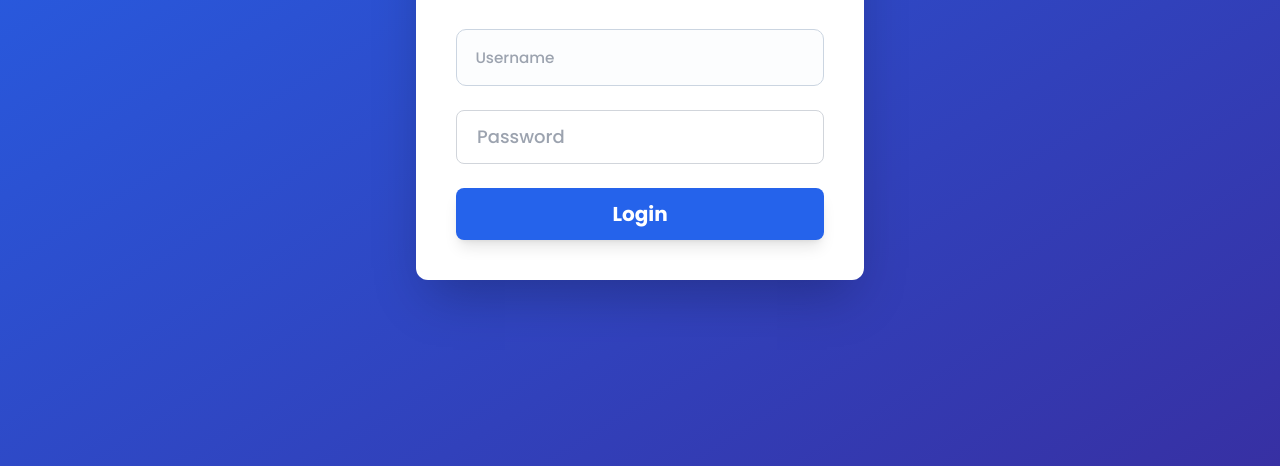
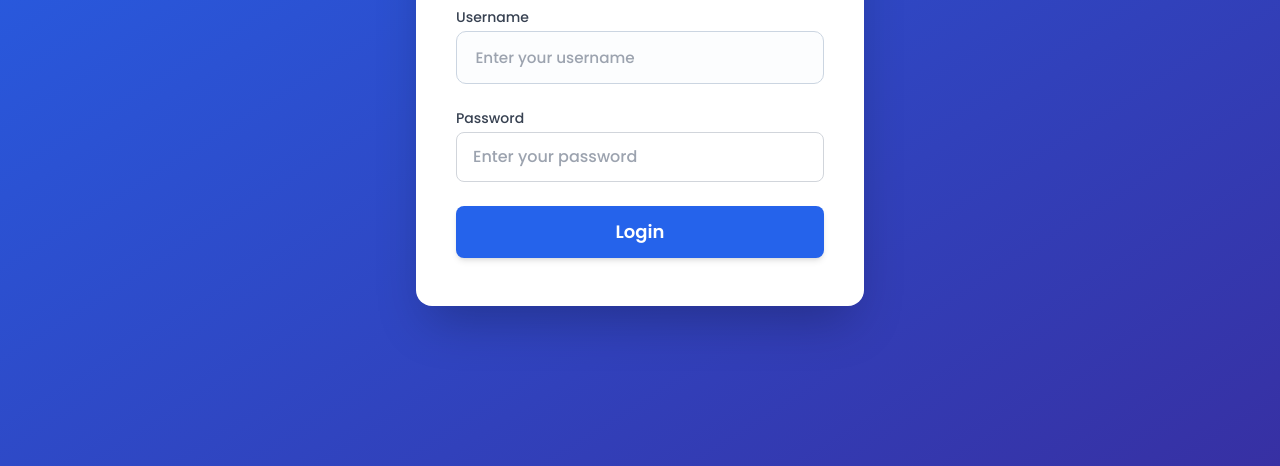
Before and after one commit to trooooperr/poso, a plain HTML site: page index.html in a window 1280 px wide. Shown: the part 334-800 px from the top of the page. Drawn offline with nearby package versions, Linux system fonts and the light colour scheme.

```diff
--- a/index.html
+++ b/index.html
@@ -15,21 +15,30 @@
 </head>
 <body class="bg-gray-100 font-poppins text-gray-800 antialiased min-h-screen flex flex-col">
 
-    <!-- Login Page (Hidden by default, shown if not logged in) -->
+<!-- Login Page -->
 <div id="login-page" class="fixed inset-0 bg-gradient-to-br from-blue-600 to-indigo-800 flex items-center justify-center z-50 hidden">
-        <div class="bg-white p-10 rounded-xl shadow-2xl w-full max-w-md text-center transform transition-all duration-300 scale-95 opacity-0 login-form-active">
-            <h2 class="text-4xl font-extrabold text-blue-700 mb-8">GUPTA BEADS</h2>
-            <p class="text-gray-600 mb-8">Login to your Invoice System</p>
-            <form id="login-form" class="space-y-6">
-                <div>
-                    <label for="username" class="sr-only">Username</label>
-                    <input type="text" id="username" placeholder="Username" class="w-full px-5 py-3 border border-gray-300 rounded-lg focus:ring-blue-500 focus:border-blue-500 transition duration-200 text-lg" required>
+    <div class="bg-white px-8 py-10 sm:px-10 sm:py-12 rounded-2xl shadow-2xl w-full max-w-sm sm:max-w-md text-center transform transition-all duration-300 scale-95 opacity-0 login-form-active">
+        <h2 class="text-3xl sm:text-4xl font-extrabold text-blue-700 mb-4 sm:mb-6">GUPTA BEADS</h2>
+        <p class="text-gray-600 text-base sm:text-lg mb-6 sm:mb-8">Login to your Invoice System</p>
+
+        <form id="login-form" class="space-y-5 sm:space-y-6">
+            <!-- Username -->
+            <div class="text-left">
+                <label for="username" class="block mb-1 text-sm font-medium text-gray-700">Username</label>
+                <input type="text" id="username" placeholder="Enter your username" required
+                    class="w-full px-4 py-3 rounded-lg border border-gray-300 focus:ring-2 focus:ring-blue-500 focus:outline-none text-base transition duration-200">
             </div>
-                <div>
-                    <label for="password" class="sr-only">Password</label>
-                    <input type="password" id="password" placeholder="Password" class="w-full px-5 py-3 border border-gray-300 rounded-lg focus:ring-blue-500 focus:border-blue-500 transition duration-200 text-lg" required>
+
+            <!-- Password -->
+            <div class="text-left">
+                <label for="password" class="block mb-1 text-sm font-medium text-gray-700">Password</label>
+                <input type="password" id="password" placeholder="Enter your password" required
+                    class="w-full px-4 py-3 rounded-lg border border-gray-300 focus:ring-2 focus:ring-blue-500 focus:outline-none text-base transition duration-200">
             </div>
-                <button type="submit" id="login-btn" class="w-full bg-blue-600 text-white py-3 rounded-lg font-bold text-xl shadow-lg hover:bg-blue-700 transition duration-200 transform hover:-translate-y-1">
+
+            <!-- Login Button -->
+            <button type="submit" id="login-btn"
+                class="w-full bg-blue-600 hover:bg-blue-700 text-white py-3 rounded-lg font-semibold text-lg shadow-md hover:shadow-lg transition-all duration-200 transform hover:-translate-y-1">
                 Login
             </button>
         </form>
```
Lines whose indentation alone changed are shown as unchanged.
